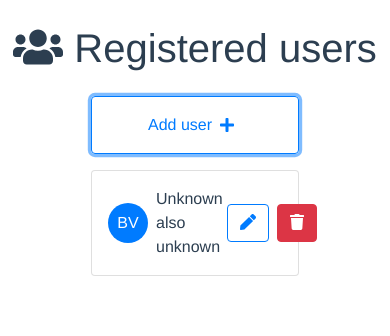
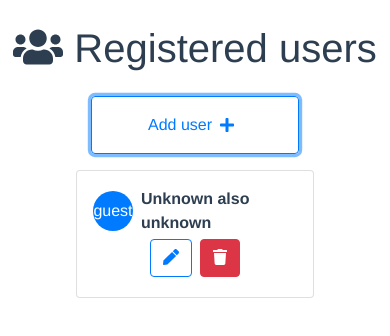
Before and after one commit to alexMtzRivero/SigloCallengeFrontend, a Vue app: page / in a window 390 px wide. Both pictures are taken after a click on the button "Add user". Shown: the top 336 px of the page. Built offline with nearby package versions, Linux system fonts and the light colour scheme; no server answers.

Commit message:
responsive layout

```diff
--- a/src/components/lib/Card.vue
+++ b/src/components/lib/Card.vue
@@ -1,5 +1,15 @@
 <template>
-  <div class="card flex-row align-items-center my-3 p-3">
+  <div
+    class="
+      card
+      row
+      flex-row
+      align-items-center
+      justify-content-between
+      my-3
+      p-3
+    "
+  >
     <slot></slot>
   </div>
 </template>
--- a/src/components/user_profiles/UserProfileCard.vue
+++ b/src/components/user_profiles/UserProfileCard.vue
@@ -1,17 +1,21 @@
 <template>
   <div>
     <Card v-if="!isEditing">
-      <b-avatar class="mr-2" variant="primary" text="BV"></b-avatar>
+      <div class="d-flex flex-row p-auto align-items-center">
+        <b-avatar class="mr-2" variant="primary">{{ username }}</b-avatar>
         <div class="mr-auto text-left">
-        <div text-left>{{ `${first_name} ${last_name}` }}</div>
+          <b>{{ `${first_name} ${last_name}` }}</b>
           <p class="mb-0">{{ email }}</p>
         </div>
+      </div>
+      <div class="col-md-4">
         <b-button class="m-1" @click="startEdit()" variant="outline-primary">
           <fa-icon icon="pen" />
         </b-button>
         <b-button class="m-1" @click="deleteUser" variant="danger">
           <fa-icon icon="trash" />
         </b-button>
+      </div>
     </Card>
     <!-- totally should separate this in 2 components -->
     <Card v-else>
--- a/src/views/Home.vue
+++ b/src/views/Home.vue
@@ -5,7 +5,7 @@
       Registered users
     </h1>
     <div class="home container d-flex flex-col justify-content-center">
-      <div class="col-8 col-xs-14 px-3">
+      <div class="col-8 col-xs-12 px-3">
         <b-button
           variant="outline-primary"
           class="d-flex w-100 p-3 my-3 justify-content-center"
```
Lines whose indentation alone changed are shown as unchanged.
